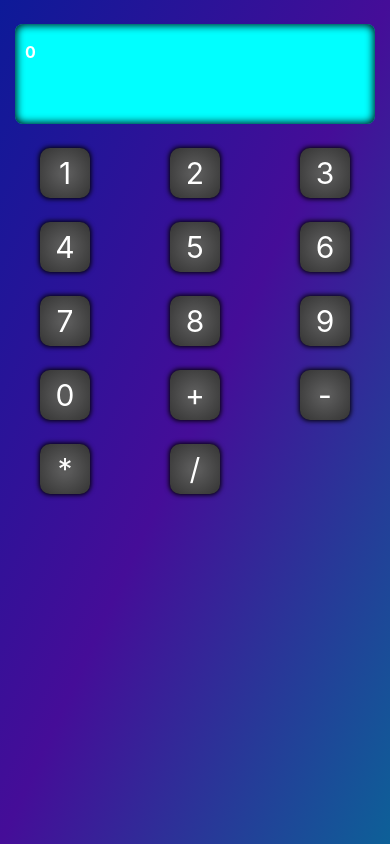
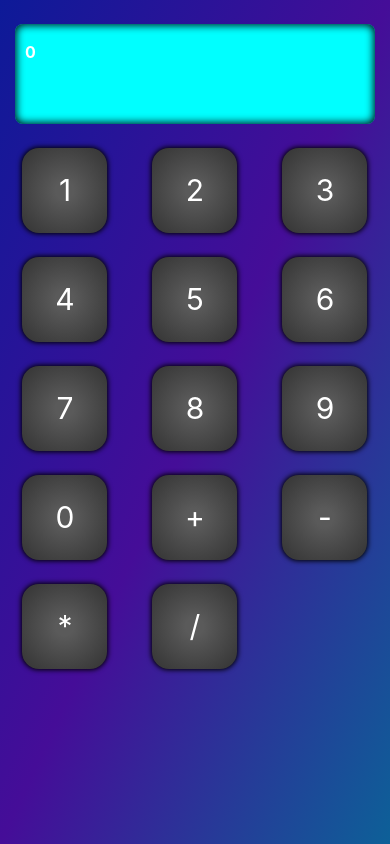
Before and after one commit to EngelBRod/Calculator, a React (Create React App) app: page / in a window 390 px wide. Built offline with nearby package versions, Linux system fonts and the light colour scheme.

Commit message:
fixing key size

```diff
--- a/src/App.css
+++ b/src/App.css
@@ -65,8 +65,8 @@ code {
 
 @media only screen and (max-width:768px){
   .bt{
-    width: 50px ;
-    height: 50px;
+    width: 85px ;
+    height: 85px;
     font-size: 30px;
   }
   .bt:active{
```
